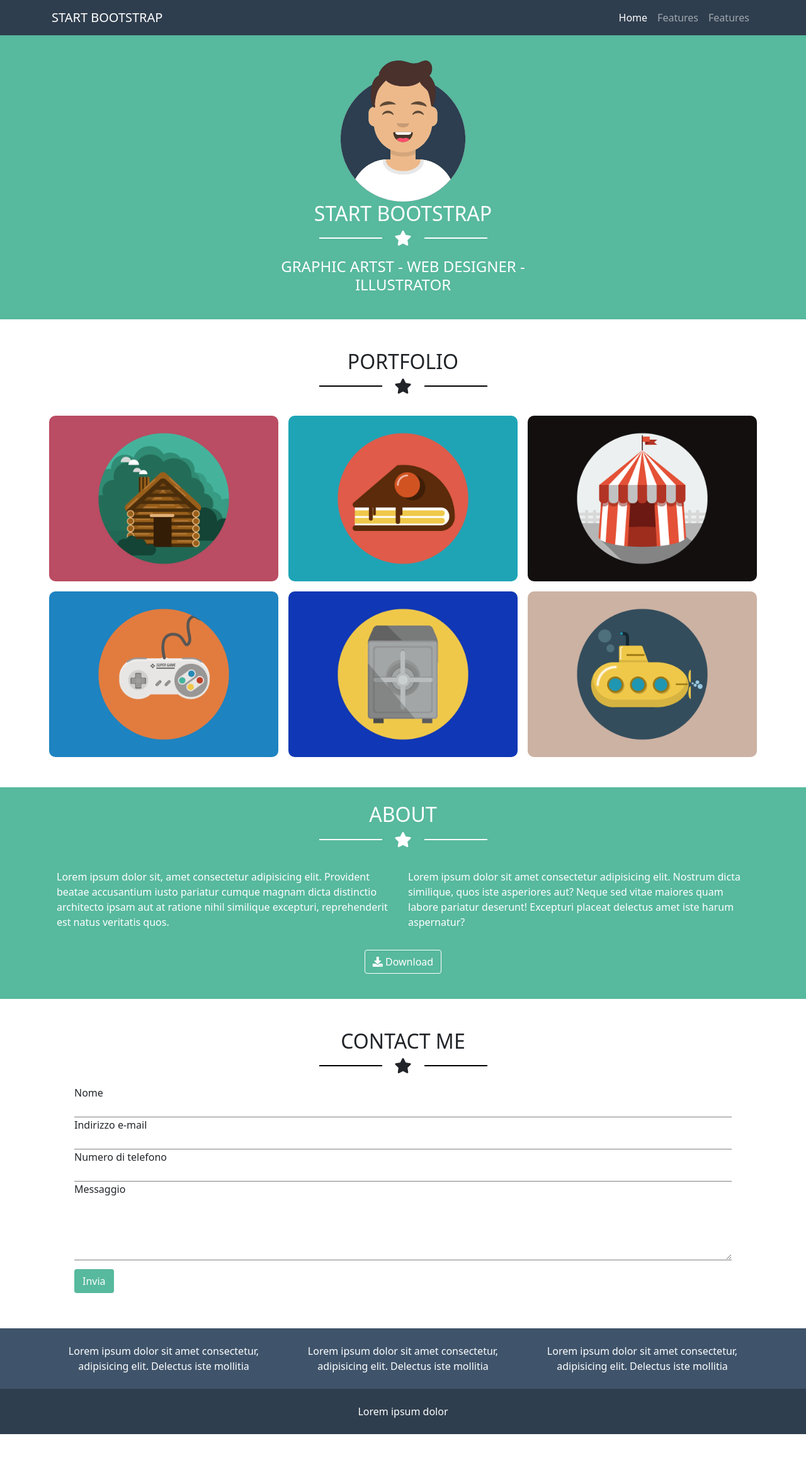
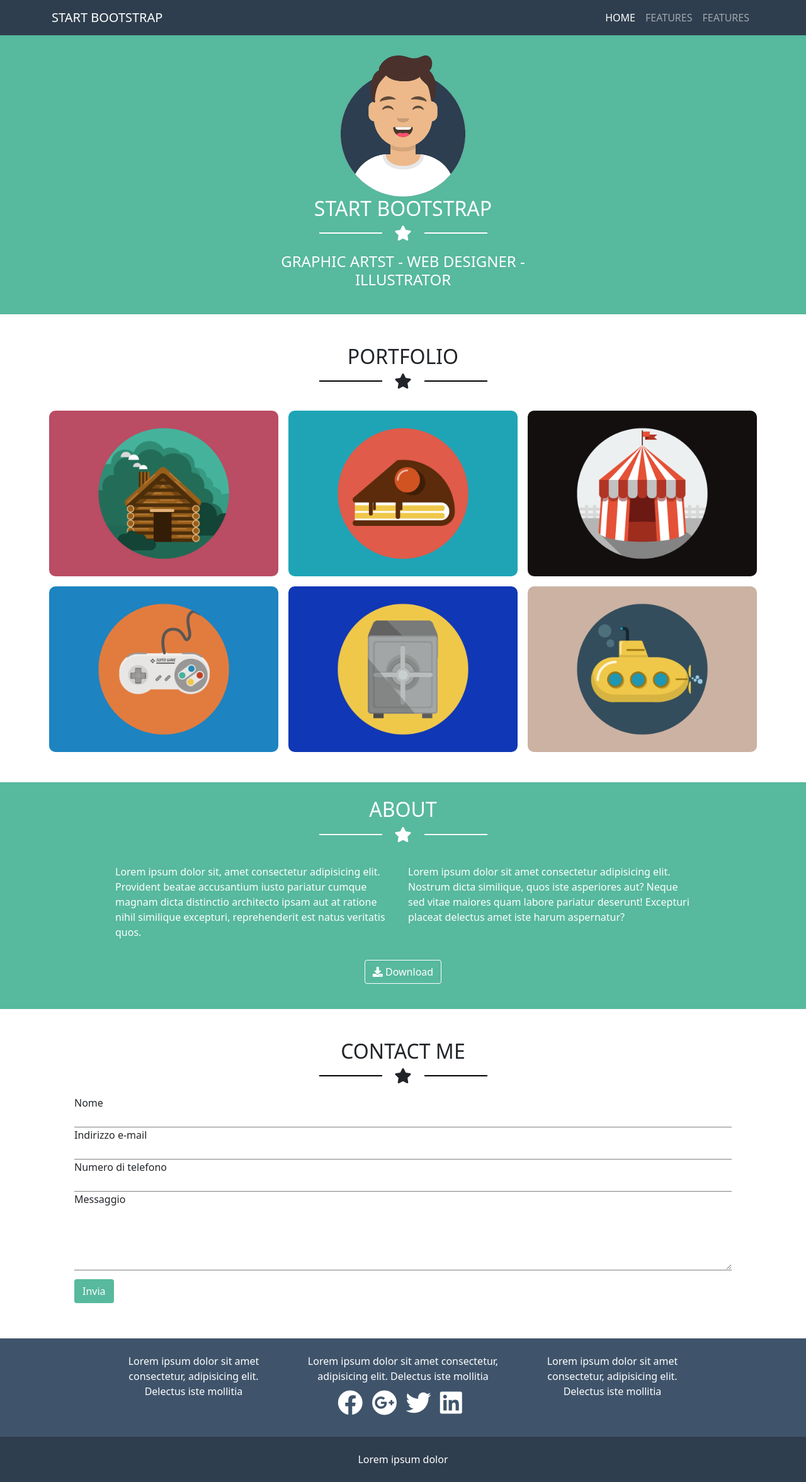
Before and after one commit to filippo1996/html-css-bootstrap-freelancer, a plain HTML site: page index.html in a window 1280 px wide. Shown: the whole page at 63% size. Before the commit the page ends 2277 px from the top, so only its background shows below. Drawn offline with nearby package versions, Linux system fonts and the light colour scheme.

Commit message:
add header fixed + link social footer con ordinamento responsive

```diff
--- a/css/style.css
+++ b/css/style.css
@@ -49,7 +49,7 @@
 
 .overlay{
     display: none;
-    background: rgba(0,0,0,0.5);
+    background: rgba(87,185,157,0.5);
     position: absolute;
     top: 0;
     left: 0;
@@ -66,7 +66,7 @@
 
 .overlay i {
     font-size: 9rem;
-    color: rgba(255,255,255,0.7);
+    color: rgba(255,255,255,0.9);
 }
 
 /* about */
@@ -105,6 +105,12 @@ input[type=submit]{
     background: rgb(63,84,107);
 }
 
+.link-social a{
+    color: white;
+    font-size: 2.5rem;
+    margin-right: 10px;
+}
+
 
 .footer-bottom{
     background: rgb(47,62,78);
--- a/index.html
+++ b/index.html
@@ -15,9 +15,9 @@
 <body>
     <!-- intestazione pagina -->
     <header>
-        <nav class="navbar navbar-expand-sm navbar-dark bg_blue">
-            <div class="container">
-                <a class="navbar-brand text-uppercase" href="#">Start Bootstrap</a>
+        <nav class="navbar navbar-expand-sm fixed-top navbar-dark bg_blue">
+            <div class="container text-uppercase">
+                <a class="navbar-brand" href="#">Start Bootstrap</a>
                 <button class="navbar-toggler" type="button" data-bs-toggle="collapse" data-bs-target="#navbarNav" aria-controls="navbarNav" aria-expanded="false" aria-label="Toggle navigation">
                     <span class="navbar-toggler-icon"></span>
                 </button>
@@ -42,7 +42,7 @@
     <!-- corpo della pagina -->
     <main>
         <!-- section jumbotron-->
-        <section class="jumbotron">
+        <section class="jumbotron pt-5">
             <div class="py-3 text-center container text-white">
                 <div class="row py-lg-3">
                     <div class="col-lg-6 col-md-8 mx-auto">
@@ -141,10 +141,10 @@
                     </div>
                 </div>
                 <div class="row">
-                    <div class="col-12 col-md-6 g-3">
+                    <div class="col-12 col-md-5 offset-md-1 g-3">
                         <p>Lorem ipsum dolor sit, amet consectetur adipisicing elit. Provident beatae accusantium iusto pariatur cumque magnam dicta distinctio architecto ipsam aut at ratione nihil similique excepturi, reprehenderit est natus veritatis quos.</p>
                     </div>
-                    <div class="col-12 col-md-6 g-3">
+                    <div class="col-12 col-md-5 g-3">
                         <p>Lorem ipsum dolor sit amet consectetur adipisicing elit. Nostrum dicta similique, quos iste asperiores aut? Neque sed vitae maiores quam labore pariatur deserunt! Excepturi placeat delectus amet iste harum aspernatur?</p>
                     </div>
                 </div>
@@ -168,13 +168,13 @@
                 </div>
                 <form>
                     <label for="name">Nome</label>
-                    <input type="text" name="name" id="name">
+                    <input type="text" name="name" id="name" required>
                     <label for="email">Indirizzo e-mail</label>
-                    <input type="email" name="email" id="email">
+                    <input type="email" name="email" id="email" required>
                     <label for="number">Numero di telefono</label>
-                    <input type="text" name="number" id="number">
+                    <input type="text" name="number" id="number" required>
                     <label for="message">Messaggio</label>
-                    <textarea name="message" id="message" rows="4" cols="50"></textarea>
+                    <textarea name="message" id="message" rows="4" cols="50" required></textarea>
                     <input class="btn btn_green my-2" type="submit" value="Invia">
                 </form>
             </div>
@@ -188,13 +188,19 @@
         <div class="footer-top">
             <div class="container">
                 <div class="row">
-                    <div class="col-12 col-md-4 text-center p-4">
+                    <div class="col-12 col-md-3 offset-md-1 text-center p-4">
                         Lorem ipsum dolor sit amet consectetur, adipisicing elit. Delectus iste mollitia
                     </div>
-                    <div class="col-12 col-md-4 text-center p-4">
+                    <div class="col-12 col-md-4 order-last order-md-0 text-center p-4">
                         Lorem ipsum dolor sit amet consectetur, adipisicing elit. Delectus iste mollitia
+                        <div class="link-social">
+                            <a href="#" target="_blank"><i class="fab fa-facebook"></i></a>
+                            <a href="#" target="_blank"><i class="fab fa-google-plus"></i></a>
+                            <a href="#" target="_blank"><i class="fab fa-twitter"></i></a>
+                            <a href="#" target="_blank"><i class="fab fa-linkedin"></i></a>
+                        </div>
                     </div>
-                    <div class="col-12 col-md-4 text-center p-4">
+                    <div class="col-12 col-md-3 text-center p-4">
                         Lorem ipsum dolor sit amet consectetur, adipisicing elit. Delectus iste mollitia
                     </div>
                 </div>
```
Also changed, not shown: 1 other file.
